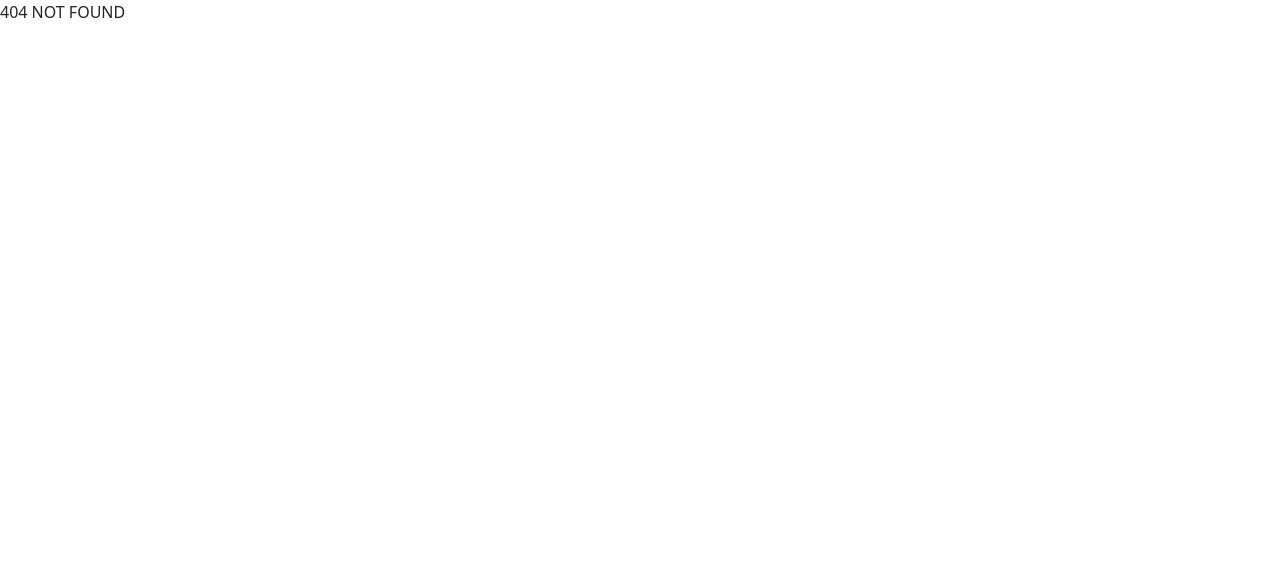
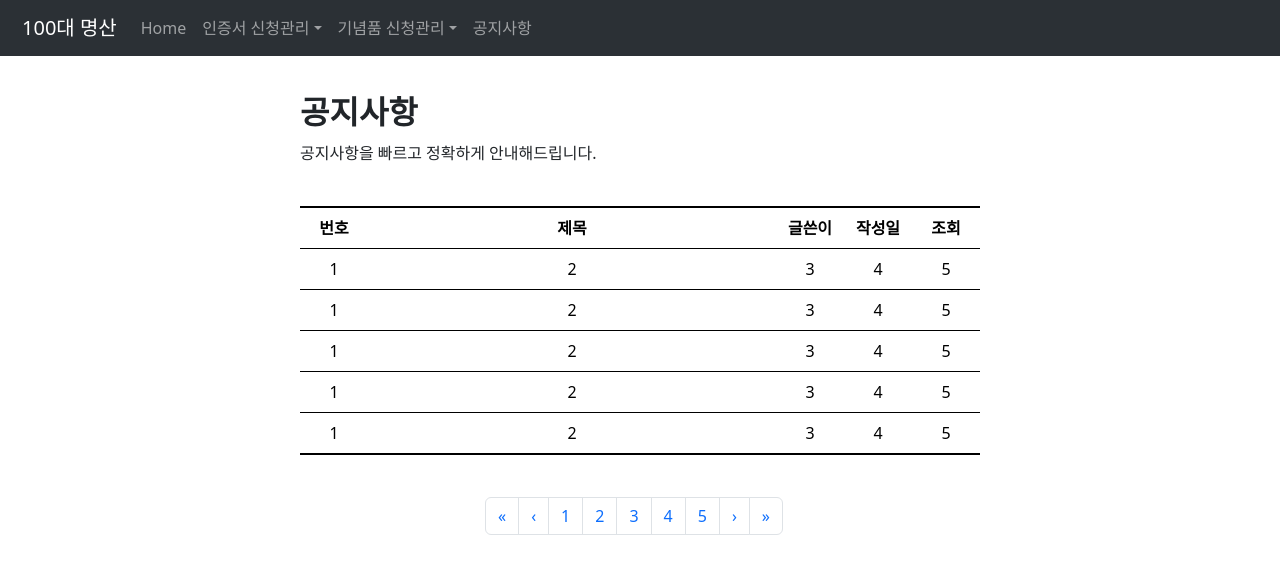
Before and after one commit to rbxo98/100mountain, a React (Create React App) app in the folder mountain100_admin/admin_pages/: page /notice/1 in a window 1280 px wide. Before the commit this address had no page. Shown: the top 574 px of the page. Built offline with nearby package versions, Linux system fonts and the light colour scheme.

Commit message:
notice_pre

```diff
--- a/mountain100_admin/admin_pages/package.json
+++ b/mountain100_admin/admin_pages/package.json
@@ -12,6 +12,7 @@
     "react-dom": "^18.2.0",
     "react-router-dom": "^6.14.2",
     "react-scripts": "5.0.1",
+    "styled-components": "^6.0.5",
     "web-vitals": "^2.1.4"
   },
   "scripts": {
--- a/mountain100_admin/admin_pages/src/App.js
+++ b/mountain100_admin/admin_pages/src/App.js
@@ -5,6 +5,7 @@ import Nav from 'react-bootstrap/Nav';
 import Navbar from 'react-bootstrap/Navbar';
 import Home from './page/home.js';
 import NavbarHead from "./page/navBar";
+import Notice from './page/notice';
 import './App.css';
 
 function App() {
@@ -22,7 +23,7 @@ function App() {
           <Route path='proc' element={<div>신청하세욧</div>} />
           <Route path='complete' element={<div>신청하세욧</div>} />
         </Route>
-        <Route path='/notice' element={<div>notice</div>}>Notice</Route>
+        <Route path='/notice/:id' element={<Notice />}>Notice</Route>
         <Route path='*' element={<div>404 NOT FOUND</div>}>ERROR</Route> {/*404 ERROR*/}
       </Routes>
     </div>
--- a/mountain100_admin/admin_pages/src/page/home.css
+++ b/mountain100_admin/admin_pages/src/page/home.css
@@ -2,7 +2,9 @@
 
 .images {
     width: 100%;
-    height: 150px;
+    max-height: 160px;
+    min-height: auto;
+    height: a;
     background-image: cover;
   }
 
@@ -22,6 +24,11 @@
     flex-wrap: wrap;
     padding: 10px 150px 10px 150px;
     margin: auto;
+  }
+
+  .board_title p {
+    margin-top: 5px;
+    font-size: 1rem;
   }
 
   #notice-table1 {
--- a/mountain100_admin/admin_pages/src/page/navBar.js
+++ b/mountain100_admin/admin_pages/src/page/navBar.js
@@ -29,7 +29,7 @@ let NavbarHead = () => {
                                 </NavDropdown.Item>
                                 <NavDropdown.Item onClick={()=>{navigate('/souv/complete')}}>진행완료</NavDropdown.Item>
                             </NavDropdown>
-                            <Nav.Link onClick={()=>{navigate('/notice')}}>공지사항</Nav.Link>
+                            <Nav.Link onClick={()=>{navigate('/notice/1')}}>공지사항</Nav.Link>
                         </Nav>
                     </Navbar.Collapse>
                 </Container>
--- /dev/null
+++ b/mountain100_admin/admin_pages/src/page/notice.css
@@ -0,0 +1,33 @@
+* {
+  margin: 0;
+  padding: 0;
+}
+
+
+.board_title {
+  margin-bottom: 25px;
+}
+
+.board_wrap {
+  display: flex;
+  flex-flow: column wrap;
+  padding:auto;
+  padding: 2rem 300px;
+  margin: auto;
+}
+
+p {
+  word-wrap: initial;
+}
+
+#notice-table {
+    border-top: solid 2px black;
+    border-bottom: solid 2px black;
+    text-align: center;
+    margin: auto;
+  }
+
+.pag_custom {
+  padding-top: 30px;
+  justify-content: center;
+}
--- /dev/null
+++ b/mountain100_admin/admin_pages/src/page/notice.js
@@ -0,0 +1,71 @@
+import Pagination from 'react-bootstrap/Pagination';
+import Row from 'react-bootstrap/Row';
+import Col from 'react-bootstrap/Col';
+import Table from 'react-bootstrap/Table';
+import { useState } from "react";
+import NavbarHead from './navBar';
+import './notice.css';
+import { useParams } from 'react-router-dom';
+
+
+function Notice() {
+    let [tableVal] = useState([5,'무언가 오류가 있습니다.','김예은','2023.1.19',0]);
+    let {id} = useParams();
+    return (
+        <div>
+            <NavbarHead />
+            <div className="board_wrap">
+                <div className="board_title">
+                    <strong style={{fontSize:"2rem"}}>공지사항</strong>
+                    <p>공지사항을 빠르고 정확하게 안내해드립니다.</p>
+                </div>
+                <Row>
+                    <Col>
+                        <Table id = "notice-table">
+                            <thead>
+                                <tr>
+                                    <th className="num">번호</th>
+                                    <th className="td-title">제목</th>
+                                    <th className="writer">글쓴이</th>
+                                    <th className="date">작성일</th>
+                                    <th className="counting">조회</th>
+                                </tr>
+                            </thead>
+                            <tbody >
+                                {tableVal.map((a, i) => {
+                                    return(
+                                        <tr>
+                                            <td >1</td>
+                                            <td >2</td>
+                                            <td >3</td>
+                                            <td >4</td>
+                                            <td >5</td>
+                                        </tr>
+                                    )
+                                })}
+                            </tbody>
+                        </Table>
+                    </Col>
+                        {/**나중에 id값에 따라서 추가하는거 집어넣어놓기. 데이터 받아온 이후에 진행 */}
+                        <Pagination expand="lg" className='pag_custom'> {/** Item 옆에 active면 활성, disabled면 선택 불가능 */}
+                            <Pagination.First />
+                            <Pagination.Prev />
+
+                            <Pagination.Item>{1}</Pagination.Item>
+                            <Pagination.Item>{2}</Pagination.Item>
+                            <Pagination.Item>{3}</Pagination.Item>
+                            <Pagination.Item>{4}</Pagination.Item>
+                            <Pagination.Item>{5}</Pagination.Item>
+
+                            <Pagination.Next />
+                            <Pagination.Last />
+                        </Pagination>
+                </Row>
+            </div>
+        </div>
+
+    )
+
+}
+
+export default Notice;
```
Also changed, not shown: 1 other file (tests, documents, lock files or other folders).
